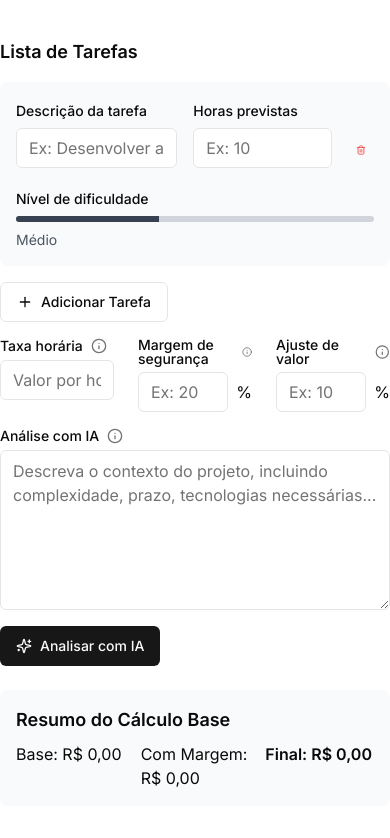
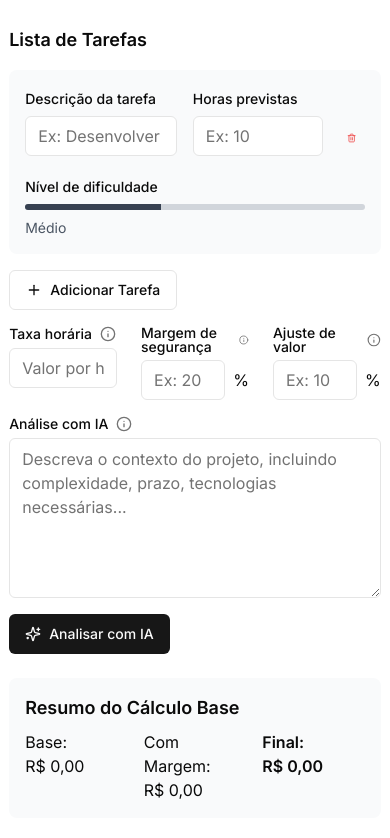
Before and after one commit to rafaeelricco/price-estimate-app, a Next.js app: page / in a window 390 px wide. Shown: the top 838 px of the page. Built offline with nearby package versions, Linux system fonts and the light colour scheme.

Commit message:
refactor: update layout in PriceEstimate component; change div to use 'container' class for improved styling and responsiveness

```diff
--- a/src/features/price-estimate.tsx
+++ b/src/features/price-estimate.tsx
@@ -48,7 +48,7 @@ const AiAnalysisSchema = z.object({
 
 const PriceEstimate: React.FC = () => {
    return (
-      <div className="flex min-h-screen items-center justify-center">
+      <div className="container flex min-h-screen items-center justify-center">
          <Card className="max-w-screen-md border-none shadow-none transition-all duration-300">
             <CardContent className="p-0">
                <AiCalculator />
```
